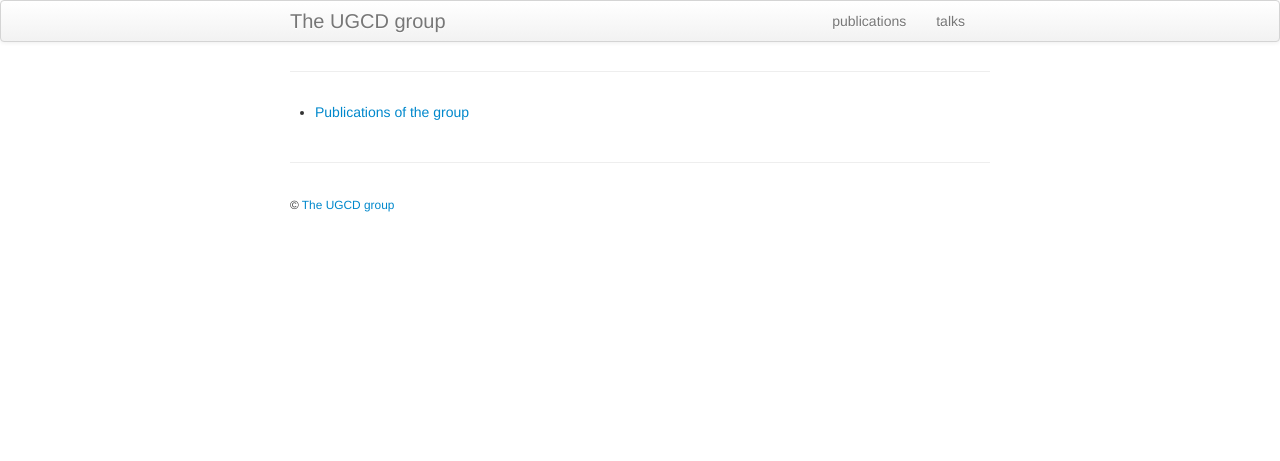
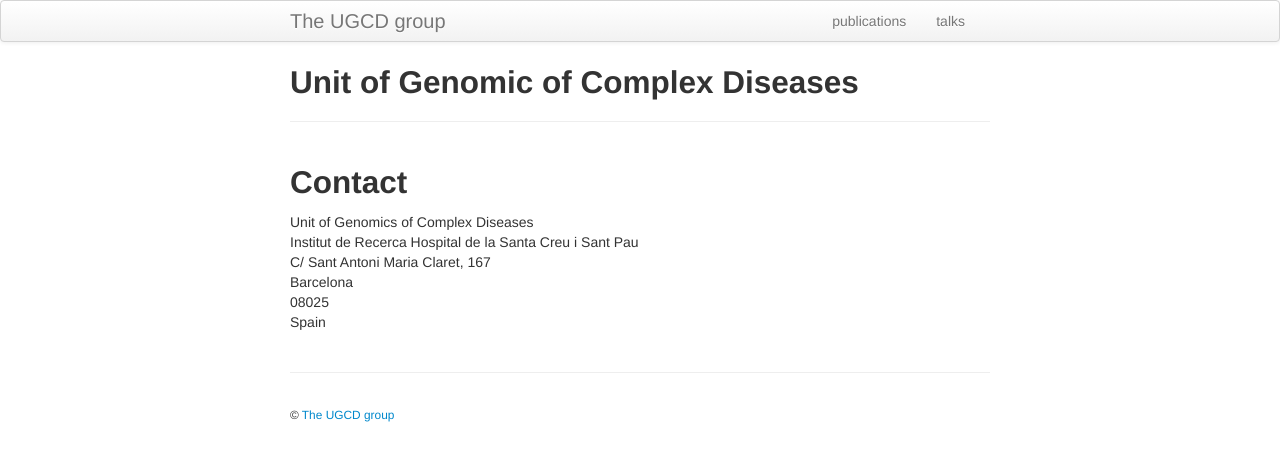
Before and after one commit to ugcd/ugcd.github.io, a Jekyll site: the page built from index.md, in a window 1280 px wide. Shown: the top 461 px of the page. Built offline with Jekyll 4.4.1, drawn with Linux system fonts in a browser that asks for light colours.

Commit message:
updated index

```diff
--- a/index.md
+++ b/index.md
@@ -1,7 +1,14 @@
 ---
 layout: page
-title:
+title: Unit of Genomic of Complex Diseases
 ---
 
 
-- [Publications of the group](pages/pubs.html)
+## Contact
+
+Unit of Genomics of Complex Diseases
+Institut de Recerca Hospital de la Santa Creu i Sant Pau
+C/ Sant Antoni Maria Claret, 167
+Barcelona
+08025
+Spain
```
